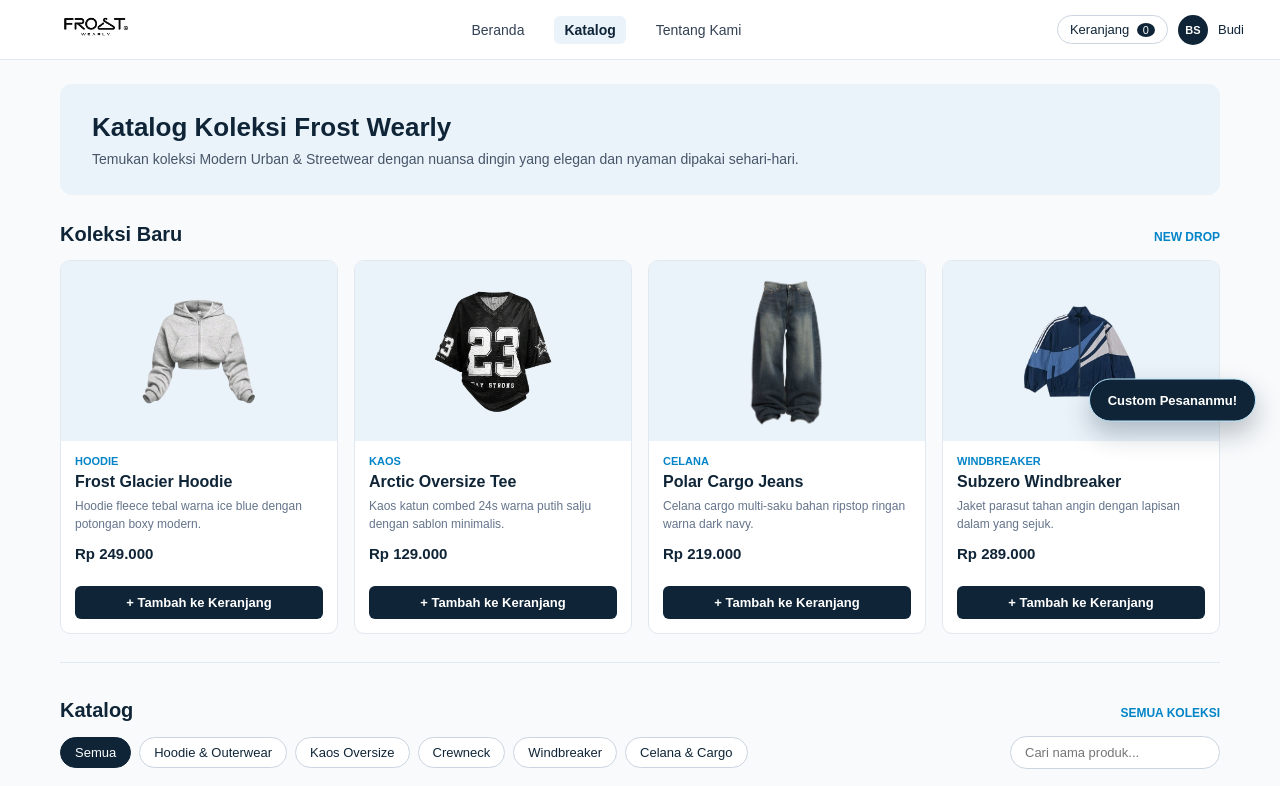
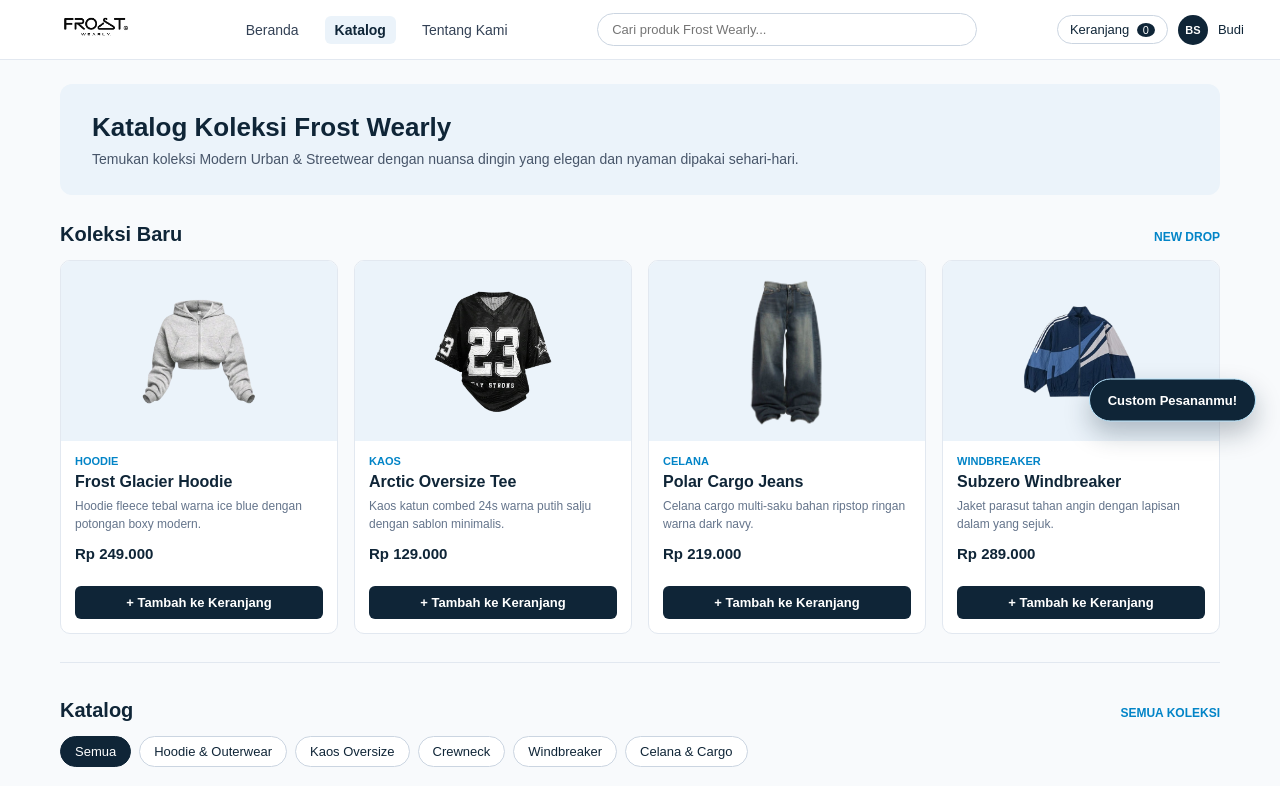
Before and after one commit to syafiraanf/FROST-WEARLY, a plain HTML site: page katalog.html in a window 1280 px wide. Shown: the top 786 px of the page. Drawn offline with Linux system fonts and the light colour scheme.

Commit message:
Pindahkan kolom pencarian ke navbar atas dan perbaiki reset CSS

```diff
--- a/katalog.html
+++ b/katalog.html
@@ -29,6 +29,7 @@
       display: flex;
       justify-content: space-between;
       align-items: center;
+      gap: 16px;
       border-bottom: 1px solid #E2E8F0;
     }
 
@@ -40,6 +41,7 @@
       font-weight: bold;
       font-size: 16px;
       gap: 8px;
+      flex-shrink: 0;
     }
 
     .logo img {
@@ -50,8 +52,9 @@
 
     .menu-nav {
       display: flex;
-      gap: 20px;
+      gap: 16px;
       list-style: none;
+      flex-shrink: 0;
     }
 
     .menu-nav a {
@@ -61,6 +64,7 @@
       font-weight: 500;
       padding: 6px 10px;
       border-radius: 6px;
+      white-space: nowrap;
     }
 
     .menu-nav a.aktif {
@@ -69,11 +73,21 @@
       font-weight: bold;
     }
 
+    .cari-atas {
+      flex: 1;
+      max-width: 380px;
+    }
+
+    .cari-atas .input-cari {
+      width: 100%;
+    }
+
     .kanan-nav {
       display: flex;
       align-items: center;
       gap: 10px;
       font-size: 13px;
+      flex-shrink: 0;
     }
 
     .badge-keranjang {
@@ -82,6 +96,7 @@
       border-radius: 20px;
       background: #FFFFFF;
       cursor: pointer;
+      white-space: nowrap;
     }
 
     .badge-keranjang span {
@@ -157,7 +172,7 @@
       font-weight: bold;
     }
 
-    /* FILTER & CARI */
+    /* FILTER */
     .bar-filter {
       display: flex;
       justify-content: space-between;
@@ -501,6 +516,12 @@
       font-size: 12px;
     }
 
+    @media (max-width: 960px) {
+      .cari-atas {
+        max-width: 220px;
+      }
+    }
+
     @media (max-width: 900px) {
       .grid-produk {
         grid-template-columns: repeat(2, 1fr);
@@ -515,7 +536,8 @@
       .footer-grid {
         grid-template-columns: 1fr;
       }
-      .menu-nav {
+      .menu-nav,
+      .cari-atas {
         display: none;
       }
       .tombol-custom-melayang {
@@ -545,6 +567,10 @@
       <li><a href="katalog.html" class="aktif">Katalog</a></li>
       <li><a href="tentang-kami.html">Tentang Kami</a></li>
     </ul>
+
+    <div class="cari-atas">
+      <input type="text" id="cari-nama" class="input-cari" placeholder="Cari produk Frost Wearly..." oninput="renderProduk()">
+    </div>
 
     <div class="kanan-nav">
       <div class="badge-keranjang" onclick="bukaModalKeranjang()">Keranjang <span id="jumlah-keranjang">0</span></div>
@@ -584,7 +610,6 @@
           <button class="tombol-filter" onclick="filterKategori('Windbreaker', this)">Windbreaker</button>
           <button class="tombol-filter" onclick="filterKategori('Celana', this)">Celana &amp; Cargo</button>
         </div>
-        <input type="text" id="cari-nama" class="input-cari" placeholder="Cari nama produk..." oninput="renderProduk()">
       </div>
 
       <div id="wadah-produk" class="grid-produk"></div>
```
